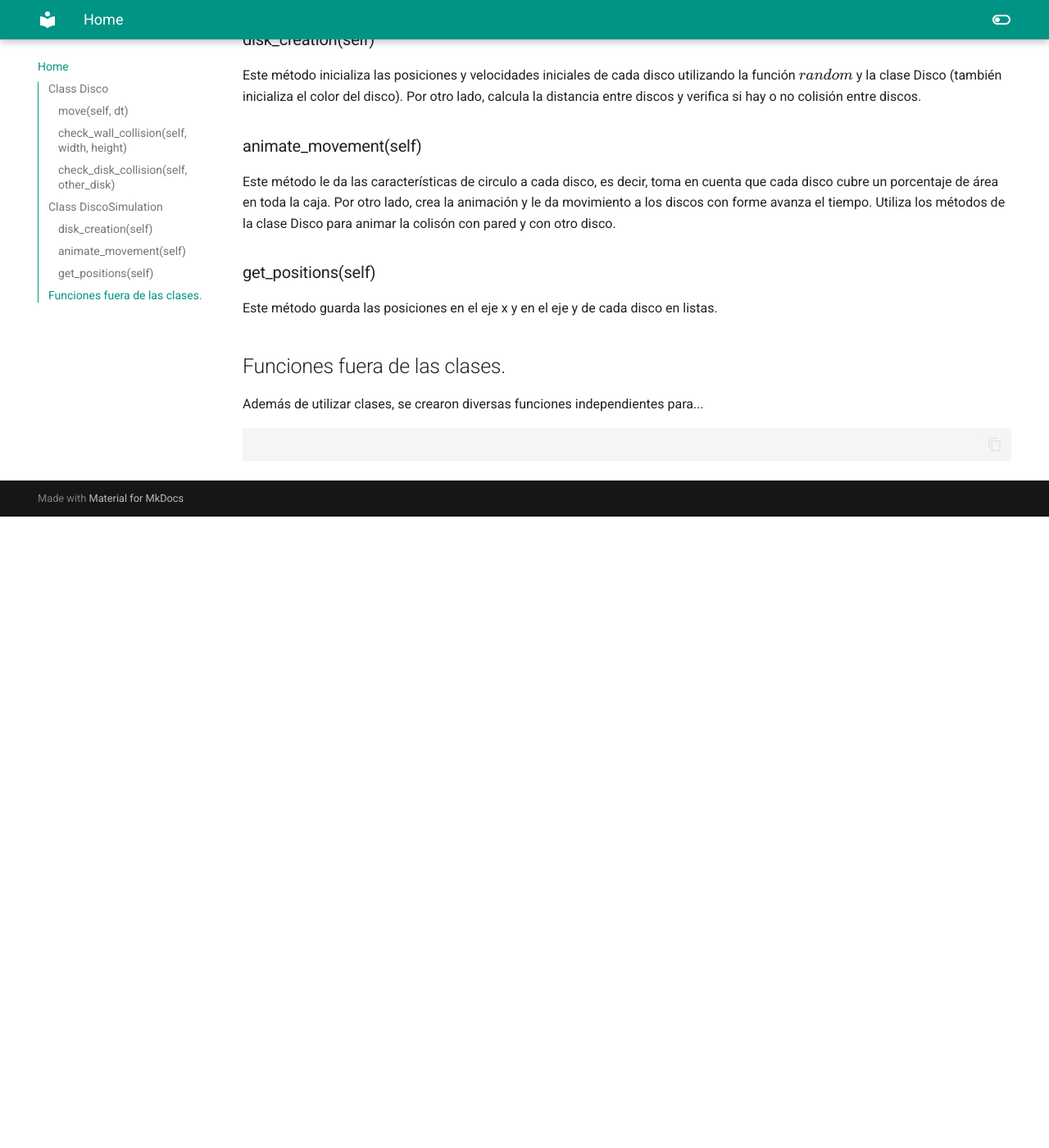
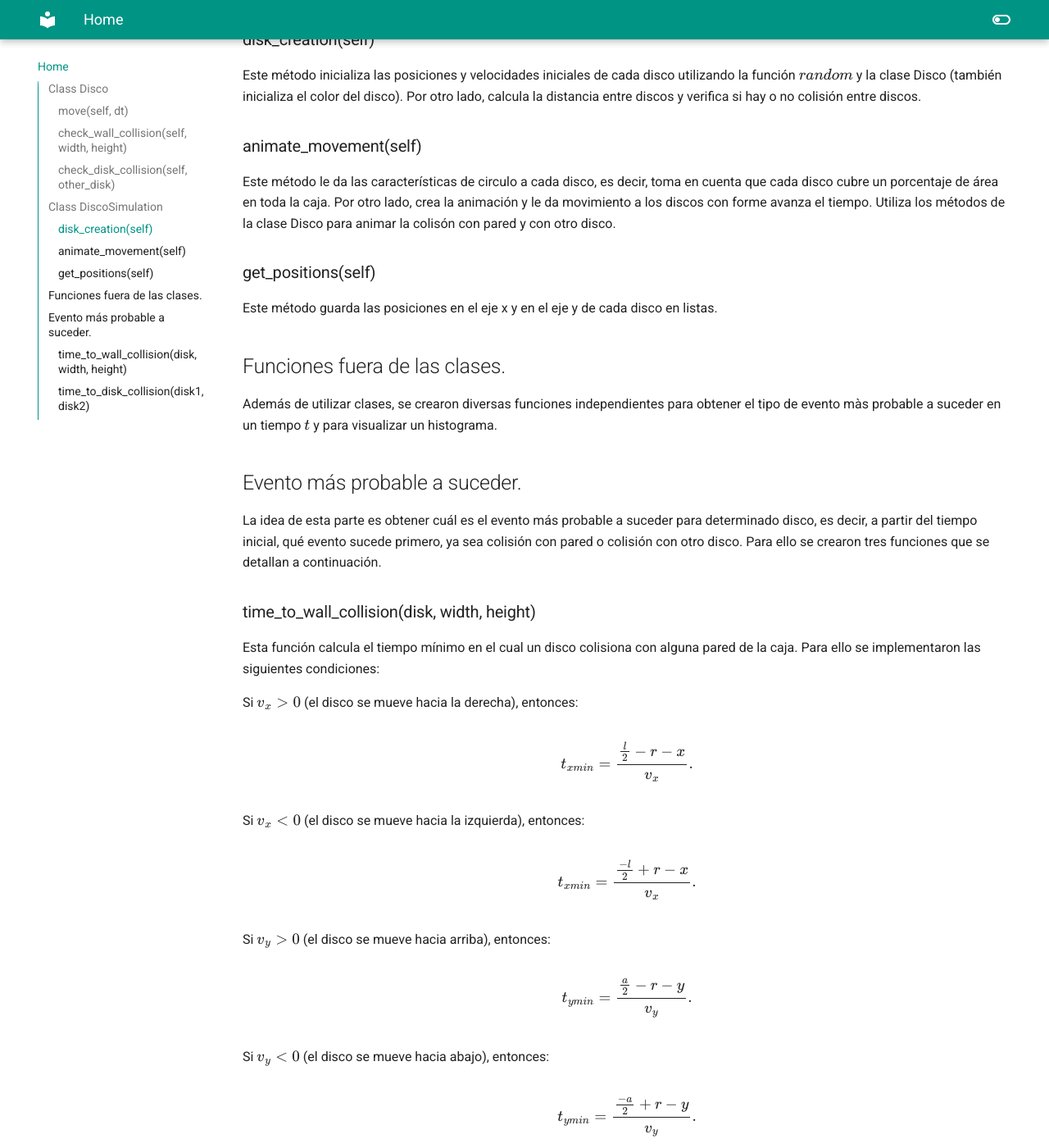
Before and after one commit to Kporras21/Proyecto-, an MkDocs documentation site: the page built from docs/index.md, in a window 1280 px wide and 1400 px high, scrolled down 2355 px. Shown: the whole window at 82% size. Built offline with MkDocs 1.6.1 and Material for MkDocs 9.7.7, drawn with Linux system fonts in a browser that asks for light colours; before the commit the page ends 2985 px from its top, so only the background shows below that; some of the changed text lies outside the part shown.

Commit message:
Index casi completo

```diff
--- a/docs/index.md
+++ b/docs/index.md
@@ -104,7 +104,101 @@ Este método le da las características de circulo a cada disco, es decir, toma
 Este método guarda las posiciones en el eje x y en el eje y de cada disco en listas.
 
 ## Funciones fuera de las clases.
-Además de utilizar clases, se crearon diversas funciones independientes para...
+Además de utilizar clases, se crearon diversas funciones independientes para obtener el tipo de evento màs probable a suceder en un tiempo $t$ y para visualizar un histograma.
+
+## Evento más probable a suceder.
+La idea de esta parte es obtener cuál es el evento más probable a suceder para determinado disco, es decir, a partir del tiempo inicial, qué evento sucede primero, ya sea colisión con pared o colisión con otro disco. Para ello se crearon tres funciones que se detallan a continuación.
+
+### time\_to\_wall\_collision(disk, width, height)
+Esta función calcula el tiempo mínimo en el cual un disco colisiona con alguna pared de la caja. Para ello se implementaron las siguientes condiciones:
 
 
-                                                                                                                                                                                                                                                                                                                                                                                              18,1     Comienzo
+Si $v_{x} > 0$ (el disco se mueve hacia la derecha), entonces:
+
+$$
+t_{xmin} = \frac{\frac{l}{2}-r-x}{v_{x}}.
+$$
+
+Si $v_{x} < 0$ (el disco se mueve hacia la izquierda), entonces:
+
+$$
+t_{xmin} = \frac{\frac{-l}{2}+r-x}{v_{x}}.
+$$
+
+Si $v_{y} > 0$ (el disco se mueve hacia arriba), entonces:
+
+$$
+t_{ymin} = \frac{\frac{a}{2}-r-y}{v_{y}}.
+$$
+
+Si $v_{y} < 0$ (el disco se mueve hacia abajo), entonces:
+
+$$
+t_{ymin} = \frac{\frac{-a}{2}+r-y}{v_{y}}.
+$$
+
+Donde $l$ es el largo de la caja, $a$ es el ancho de la caja y $r$ el radio del disco.
+
+### time\_to\_disk\_collision(disk1, disk2)
+Esta función calcula el tiempo mínimo en el cual un disco colisiona con otro. Para ello se trabaja con cálculo de vectores. Obteniendo:
+
+$$
+\vec{R_{rel}}
+$$
+
+vector relativo entre los centros de los discos.
+
+$$
+\vec{V_{rel}}
+$$
+
+vector relativo entre las velocidades de los discos.
+
+De esta manera se pueden aplicar condiciones para saber qué evento sucederá:
+
+
+Si $\sqrt{\vec{V_{rel}}} = 0$ los discos están en movimiento paralelo sin posibilidad de colisión.
+
+
+Si este no es el caso, entonces se requiere saber el tiempo en el cual existe una colisión. Dicho tiempo se puede calcular de la siguiente manera:
+
+$$
+\vec{R_{rel}}^2 = \vec{R_{sum}}^2
+$$
+
+donde
+
+$$
+\vec{R_{sum}}^2 = r_{1} + r_{2} = \vec{R_{rel}} \cdot \vec{R_{rel}}
+$$
+
+y, según ecuaciones de cinemática,
+
+$$
+\vec{R_{rel}} = \vec{R_{rel0}} + t\vec{V_{rel}}.
+$$
+
+Por lo tanto,
+
+$$
+\vec{R_{sum}}^2 = (\vec{R_{rel0}} + t\vec{V_{rel}}) \cdot  (\vec{R_{rel0}} + t\vec{V_{rel}})
+$$
+
+$$
+\vec{R_{sum}}^2 = (\vec{R_{rel0}} \cdot \vec{R_{rel0}} + 2t(\vec{R_{rel0}} \vec{V_{rel}}) + t^2(\vec{V_{rel}} \cdot \vec{V_{rel}})
+$$
+
+Donde $(\vec{R_{rel0}} \cdot \vec{R_{rel0}}) = \vec{R_{rel}}^2$, $\vec{R_{rel0}} \cdot \vec{V_{rel}} = \vec{R_{rel}} \cdot \vec{V_{rel}}$ y $\vec{V_{rel}} \cdot \vec{V_{rel} = \vec{V_{rel}}^2}.
+
+De esta manera se obtiene una ecuación cuadrática de la forma
+
+$$
+at^2 + bt + c
+$$
+
+donde se define $a = \sqrt{\vec{V_{rel}}}$, $b = 2(\vec{R_{rel}} \cdot \vec{V_{rel}})$ y $c = \sqrt{\vec{R_{rel}}} - (r_{1} + r_{2}^2)$.
+
+De esta ecuación, se obtienen resultados con el discriminante.
+
+
+Si $\Delta < 0$ no existe colisión.
```
Also changed, not shown: Discos.ipynb, Discos.py (line endings or trailing spaces).
